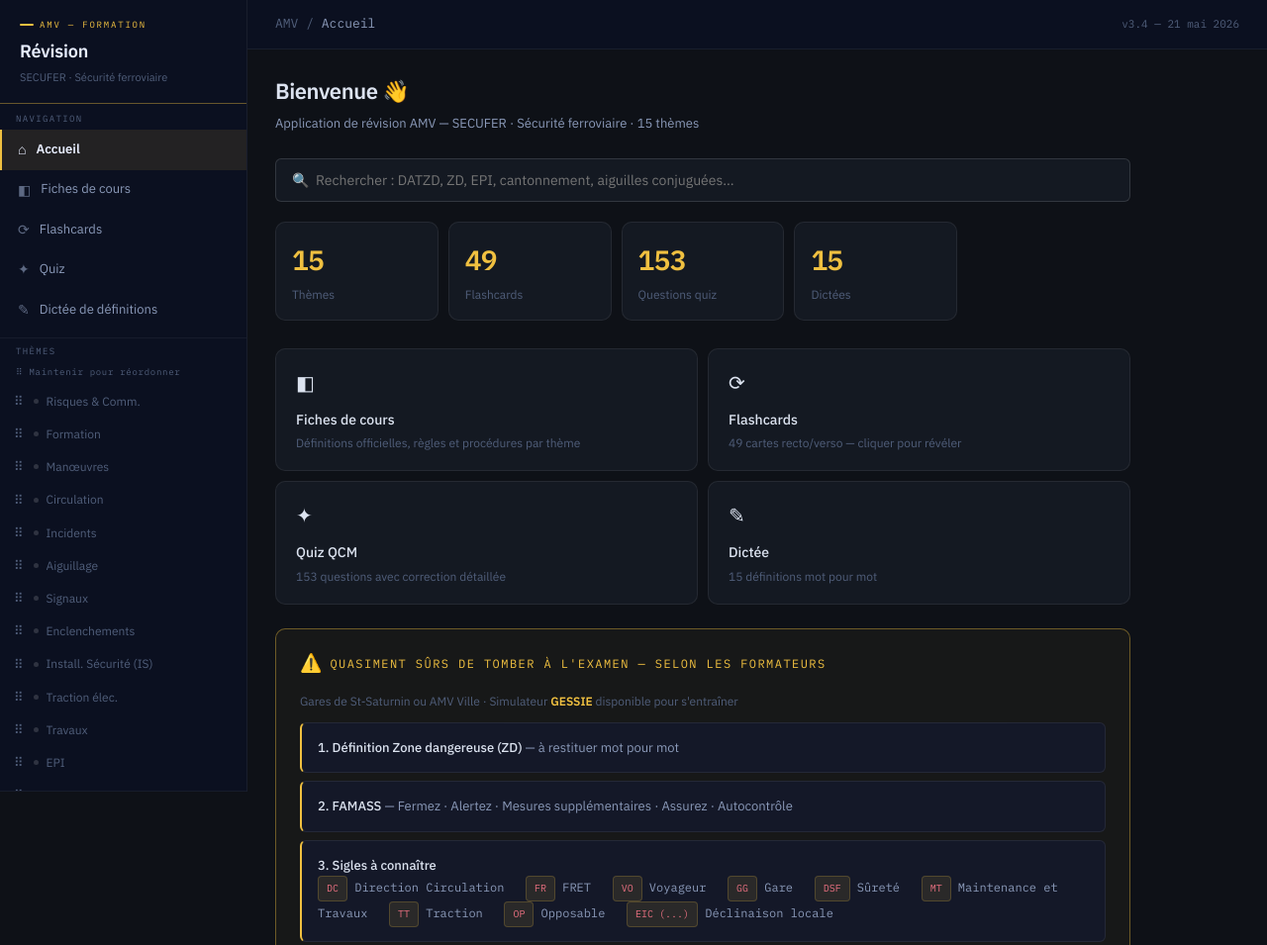
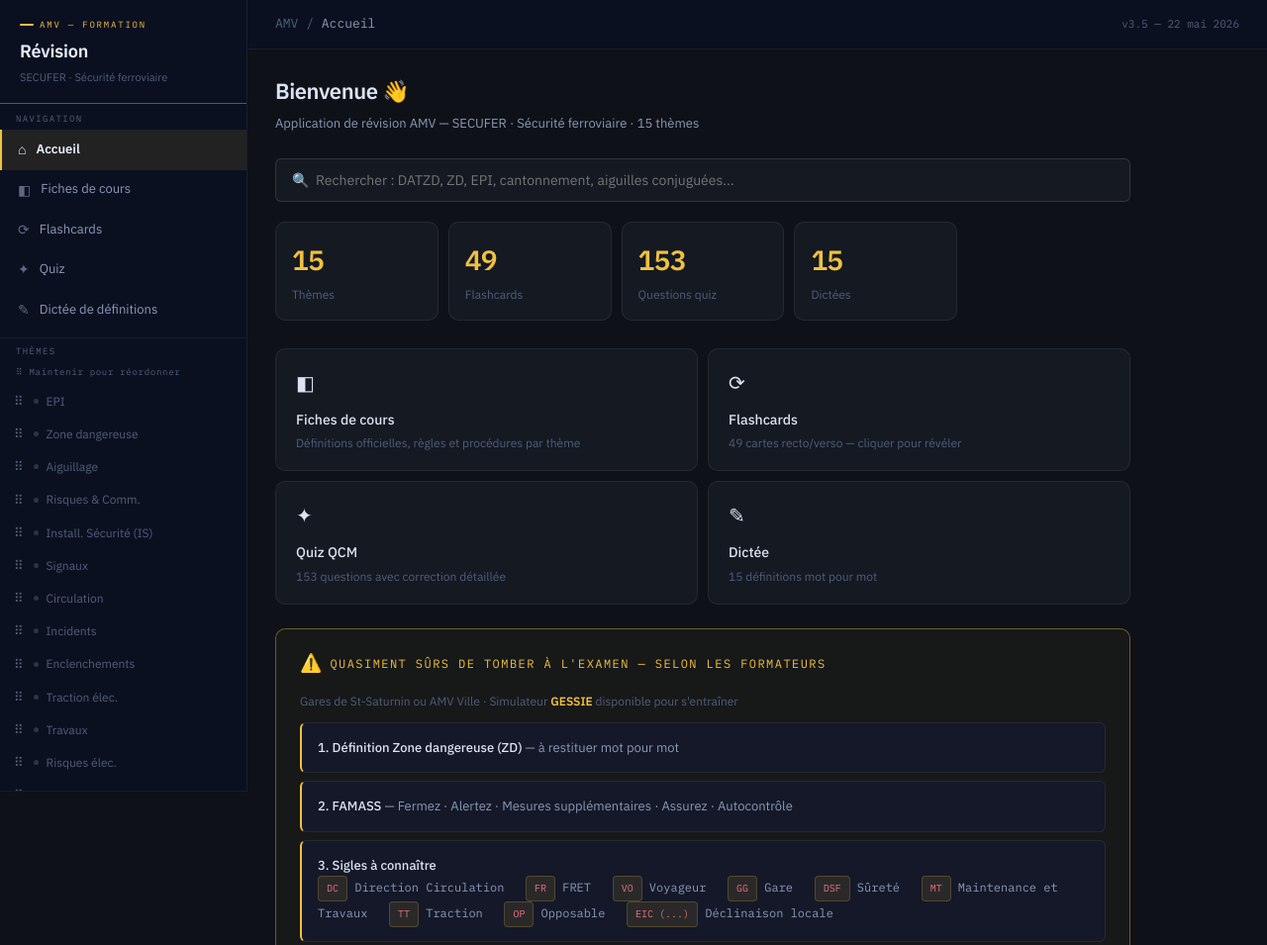
Before and after one commit to Wolfurr/amv-revision, a plain HTML site: page index.html in a window 1280 px wide. Shown: the top 955 px of the page at 99% size. Drawn offline with Linux system fonts and the light colour scheme.

Commit message:
Add files via upload

```diff
--- a/index.html
+++ b/index.html
@@ -311,7 +311,7 @@ h2.theme-heading:first-child { margin-top: 0; }
   <div class="topbar">
     <button class="burger" onclick="toggleSidebar()">☰</button>
     <div class="topbar-title" id="topbar-txt">AMV / <span>Accueil</span></div>
-    <div id="topbar-right" style="font-family:var(--mono);font-size:11px;color:var(--text3)">v3.4 — 21 mai 2026</div>
+    <div id="topbar-right" style="font-family:var(--mono);font-size:11px;color:var(--text3)">v3.5 — 22 mai 2026</div>
   </div>
 
   <div class="content" id="main-content"></div>
@@ -324,21 +324,21 @@ h2.theme-heading:first-child { margin-top: 0; }
 // ═══════════════════════════════════════════════
 
 const THEMES = [
-  { id:'risques',   code:'AMV005/009', title:'Risques ferroviaires & Communication', short:'Risques & Comm.' },
-  { id:'formation', code:'AMV901–910', title:'Formation des trains', short:'Formation' },
-  { id:'manœuvre',  code:'AMV905',     title:'Manœuvres', short:'Manœuvres' },
-  { id:'circulation',code:'AMV101–160',title:'Circulation des trains', short:'Circulation' },
-  { id:'incidents', code:'AMV109–113', title:'Incidents de circulation', short:'Incidents' },
-  { id:'aiguillage',code:'AMV200–216', title:'Aiguillage & Appareils de voie', short:'Aiguillage' },
-  { id:'signaux',   code:'AMV207',     title:'Signaux ferroviaires', short:'Signaux' },
-  { id:'encl',      code:'AMV210–211', title:'Enclenchements', short:'Enclenchements' },
-  { id:'install-sec',        code:'AMV200/AMV250/AMV310', title:'Installations de Sécurité (IS)', short:'Install. Sécurité (IS)' },
-  { id:'traction',  code:'AMV600–601', title:'Traction électrique', short:'Traction élec.' },
-  { id:'travaux',   code:'AMV300–310', title:'Travaux sur les voies & IS', short:'Travaux' },
-  { id:'epi',       code:'AMV801',     title:'EPI & Déplacements', short:'EPI' },
-  { id:'zd',        code:'RRA20068',   title:'Zone dangereuse', short:'Zone dangereuse' },
-  { id:'elect',     code:'AMV803',     title:'Risques traction électrique', short:'Risques élec.' },
-  { id:'graissage', code:'AMV804',     title:'Graissage des aiguilles', short:'Graissage' },
+  { id:'epi',         code:'AMV801',        title:'EPI & Déplacements',                 short:'EPI' },
+  { id:'zd',          code:'RRA20068',       title:'Zone dangereuse',                    short:'Zone dangereuse' },
+  { id:'aiguillage',  code:'AMV200–216',     title:'Aiguillage & Appareils de voie',     short:'Aiguillage' },
+  { id:'risques',     code:'AMV005/009',     title:'Risques ferroviaires & Communication',short:'Risques & Comm.' },
+  { id:'install-sec', code:'AMV200/AMV250/AMV310', title:'Installations de Sécurité (IS)', short:'Install. Sécurité (IS)' },
+  { id:'signaux',     code:'AMV207',         title:'Signaux ferroviaires',               short:'Signaux' },
+  { id:'circulation', code:'AMV101–160',     title:'Circulation des trains',             short:'Circulation' },
+  { id:'incidents',   code:'AMV109–113',     title:'Incidents de circulation',           short:'Incidents' },
+  { id:'encl',        code:'AMV210–211',     title:'Enclenchements',                     short:'Enclenchements' },
+  { id:'traction',    code:'AMV600–601',     title:'Traction électrique',                short:'Traction élec.' },
+  { id:'travaux',     code:'AMV300–310',     title:'Travaux sur les voies & IS',         short:'Travaux' },
+  { id:'elect',       code:'AMV803',         title:'Risques traction électrique',        short:'Risques élec.' },
+  { id:'graissage',   code:'AMV804',         title:'Graissage des aiguilles',            short:'Graissage' },
+  { id:'formation',   code:'AMV901–910',     title:'Formation des trains',               short:'Formation' },
+  { id:'manœuvre',    code:'AMV905',         title:'Manœuvres',                          short:'Manœuvres' },
 ];
 
 // ── FICHES DE COURS ──
@@ -944,7 +944,7 @@ signaux: `
   <tbody>
     <tr><td><strong>Chevron</strong></td><td>Repère de freinage ou d'arrêt — indique au conducteur où commencer le freinage</td></tr>
     <tr><td><strong>Indicateurs de direction</strong></td><td>Indiquent la voie sur laquelle le train est dirigé (ex : lettre ou numéro)</td></tr>
-    <tr><td><strong>Tableau Garage (Z)</strong></td><td>Limite d'un mouvement en gare — le train ne doit pas dépasser ce signal</td></tr>
+    <tr><td><strong>Tableau Garage</strong></td><td>Limite d'un mouvement en gare — le train ne doit pas dépasser ce signal. Implanté en bout de voie ou à l'entrée d'une zone protégée.</td></tr>
     <tr><td><strong>Baisser pantographe</strong></td><td>Le conducteur doit baisser le(s) pantographe(s) avant de franchir le signal</td></tr>
     <tr><td><strong>Remonter pantographe</strong></td><td>Le conducteur peut remonter le(s) pantographe(s) après avoir franchi le signal</td></tr>
     <tr><td><strong>Couper le courant (traction)</strong></td><td>Le conducteur doit couper la traction avant de franchir le signal</td></tr>
@@ -1315,7 +1315,7 @@ zd: `
   2. Regarder attentivement dans la ou les directions d'où peut survenir une circulation<br>
   3. S'assurer de disposer de la <strong>DMVC</strong><br>
   4. Redoubler de prudence en cas d'intempéries ou zone bruyante<br>
-  5. Se déplacer dans le sens opposé au sens normal des circulations (double voie)
+  5. Lorsqu'il doit se déplacer sur la voie, sur une ligne à double voie ou à voies multiples, marcher dans le sens opposé au sens normal des circulations.
 </div>
 
 <h3 style="font-size:15px;font-weight:500;margin:20px 0 10px;color:var(--text2)">Traversée des voies</h3>
@@ -1336,7 +1336,7 @@ zd: `
 
 <div class="def-block important">
   <div class="def-term">DMVC — Distance Minimale de Visibilité Compatible</div>
-  <div class="def-text">Distance minimale de visibilité dont doit disposer un agent avant d'engager la ZD en dehors des chemins publics et des itinéraires. Sans cette distance : choisir un autre endroit ou demander l'interdiction de circulation ou la mise en place d'un dispositif d'annonce.</div>
+  <div class="def-text">Distance minimale de visibilité dont doit disposer un agent avant d'engager la ZD en dehors des chemins publics et des itinéraires. Sans cette distance : choisir un autre endroit ou demander l'interdiction de circulation ou la mise en place d'un dispositif d'annonce (ex : agent sécurité avec trompe réglementaire, DATZD, DAELZD).</div>
 </div>
 <div class="def-block important">
   <div class="def-term">DATZD — Dispositif d'Autorisation de Traverser la Zone Dangereuse</div>
@@ -2178,14 +2178,13 @@ let quizScore = 0;
 // INIT
 // ═══════════════════════════════════════════════
 function init() {
-  // Clean up stale theme ids from localStorage (e.g. old 'is' id renamed to 'install-sec')
+  // v3.5 — reset theme order to match new chronological learning order
   try {
     const saved = localStorage.getItem('themeOrder');
     if (saved) {
       const validIds = THEMES.map(t => t.id);
       const order = JSON.parse(saved).filter(id => validIds.includes(id));
-      // If any theme is missing from saved order, reset completely
-      if (validIds.some(id => !order.includes(id))) {
+      if (validIds.some(id => !order.includes(id)) || order[0] !== validIds[0]) {
         localStorage.removeItem('themeOrder');
       }
     }
@@ -2340,7 +2339,7 @@ function showView(v) {
   setNavActive(v);
   closeSidebar();
   const c = document.getElementById('main-content');
-  document.getElementById('topbar-right').innerHTML = '<span style="font-family:var(--mono);font-size:11px;color:var(--text3)">v3.4 — 21 mai 2026</span>';
+  document.getElementById('topbar-right').innerHTML = '<span style="font-family:var(--mono);font-size:11px;color:var(--text3)">v3.5 — 22 mai 2026</span>';
   if (v === 'home') { setTopbar('AMV / <span>Accueil</span>'); renderHome(c); }
   else if (v === 'fiches') { setTopbar('AMV / <span>Fiches de cours</span>'); renderFiches(c); }
   else if (v === 'flash') { setTopbar('AMV / <span>Flashcards</span>'); renderFlash(c); }
```
